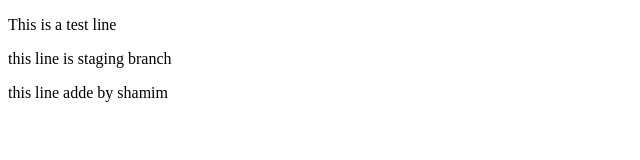
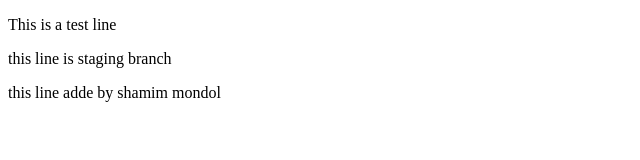
Before and after one commit to shihab-shamim/dummy-repo, a plain HTML site: page index.html in a window 1280 px wide. Shown: the full height of the page, 0-640 px from the left. Drawn offline with Linux system fonts and the light colour scheme.

Commit message:
Update index.html

```diff
--- a/index.html
+++ b/index.html
@@ -8,7 +8,7 @@
 <body>
     <p>This is a test line  </p>
     <p>this line is staging branch </p>
-    <p>this line adde by shamim </p>
+    <p>this line adde by shamim mondol </p>
 
 </body>
 </html>
```
